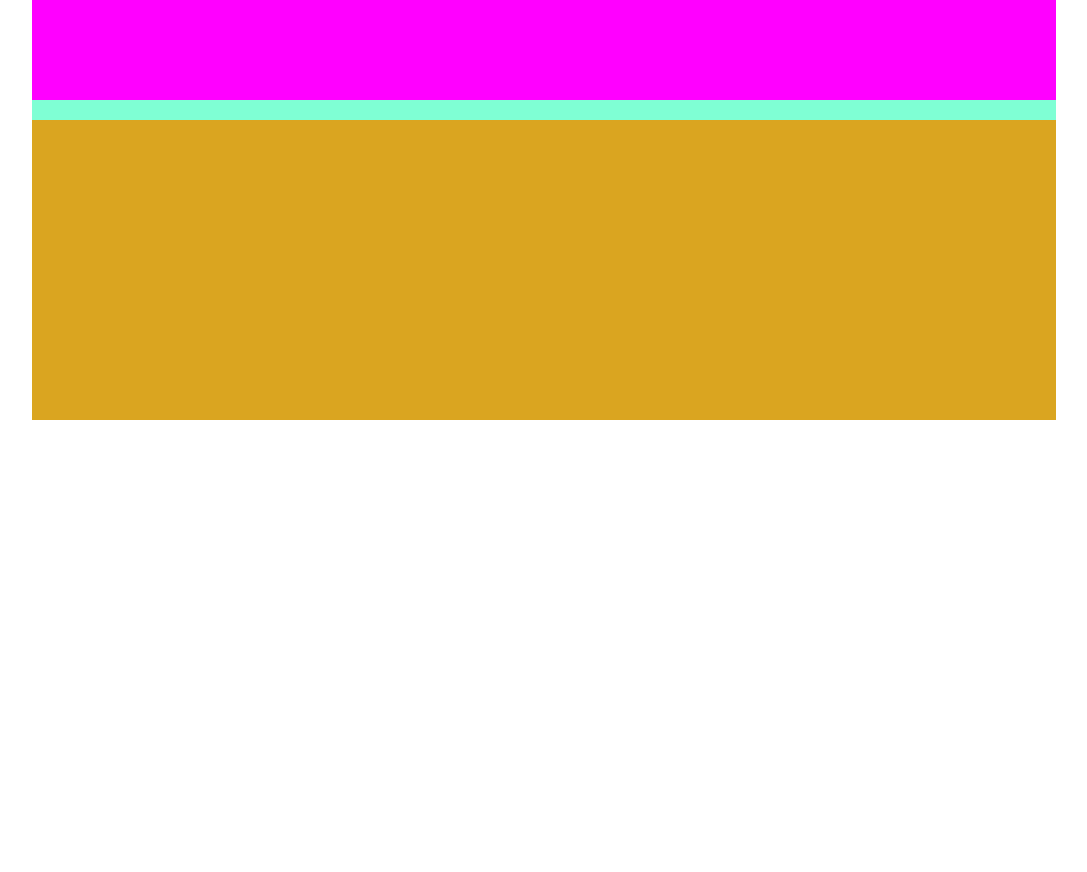
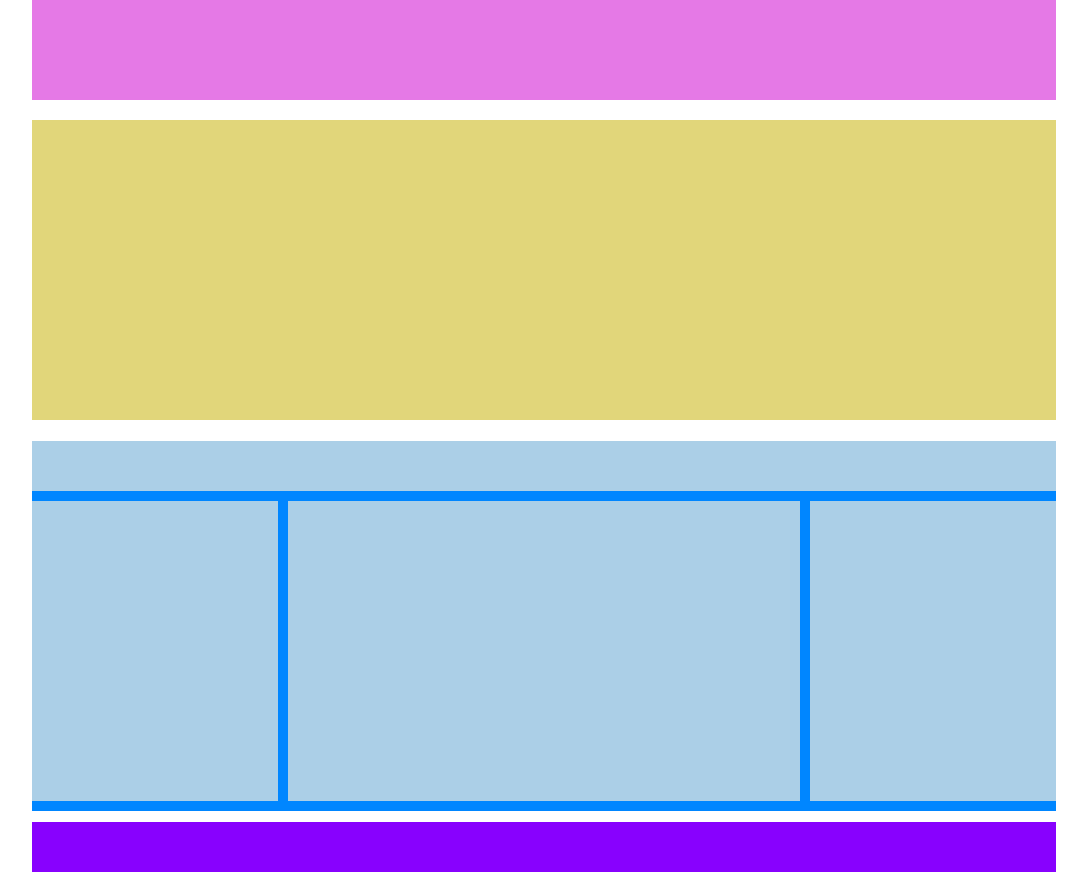
Before and after one commit to DragoAl/htmlcss-struttura-wp, a plain HTML site: page index.html in a window 1280 px wide. Shown: the whole page, without its empty margins (96-1183 px from the left). Before the commit the page ends 800 px from the top, so only its background shows below. Drawn offline with Linux system fonts and the light colour scheme.

Commit message:
block structure done

```diff
--- a/index.html
+++ b/index.html
@@ -9,7 +9,7 @@
 </head>
 <body>
     <!-- main conteiner -->
-    <div class="conteiner clearfix">
+    <div class="conteiner ">
 
         <!-- header page -->
         <header>
@@ -23,14 +23,30 @@
 
         </div>
 
+
+
         <!-- main section -->
 
         <main>
-            <section ></section>
-            <aside></aside>
-            <section></section>
-            <aside></aside>
+            <section class=" title"></section>
+
+
+            <div class="clearfix">
+
+                <aside class="slot side left">
+                    <!-- <p>Lorem, ipsum dolor sit amet consectetur adipisicing elit. Facilis cumque, cupiditate voluptas, ducimus, excepturi eius beatae ullam soluta perferendis molestiae ex itaque culpa sed. Facere cupiditate quisquam aperiam exercitationem architecto. Lorem ipsum dolor sit amet consectetur adipisicing elit. Ea dignissimos, blanditiis dolorum numquam reprehenderit similique nesciunt odit nulla veritatis odio? Quidem sit tempora laudantium neque consequuntur optio suscipit laborum earum.</p> -->
+                </aside>
+
+
+                <section class="slot maintext"></section>
+
+                <aside class="slot side right">
+                    <!-- <p>Lorem, ipsum dolor sit amet consectetur adipisicing elit. Facilis cumque, cupiditate voluptas, ducimus, excepturi eius beatae ullam soluta perferendis molestiae ex itaque culpa sed. Facere cupiditate quisquam aperiam exercitationem architecto. Lorem ipsum dolor sit amet consectetur adipisicing elit. Ea dignissimos, blanditiis dolorum numquam reprehenderit similique nesciunt odit nulla veritatis odio? Quidem sit tempora laudantium neque consequuntur optio suscipit laborum earum.</p> -->
+
+                </aside>
+            </div>
         </main>
+
 
 
 
--- a/style.css
+++ b/style.css
@@ -5,9 +5,12 @@
 }
 .conteiner{
     width: 80%;
-    height: 200px;
-    background-color: aquamarine;
     margin: 0 auto;
+
+    /* debug */
+    /* height: 200px; */
+    /* background-color: aquamarine; */
+
 }
 .clearfix::after{
     content: "";
@@ -16,15 +19,65 @@
 }
 header{
     width: 100%;
+
+    /* debug */
     height: 100px;
-    background-color:fuchsia;
-    margin-bottom:50px,
+    background-color:rgba(229,121,230,255);
 
     /* il margin non ha effetto poichè header è meno importante della classe conteiner */
 }
 #jumbotron{
     width: 100%;
+    margin-top: 2%;
+    margin-bottom: 2%;
+
+    /* debug */
     height: 300px;
-    background-color:goldenrod;
-    margin-top: 20px;
+    background-color:rgba(225,214,122,255);
 }
+.clearfix{
+    margin-bottom: 1%;
+    /* debug */
+    background-color: #0086ff;
+}
+.slot{
+    float: left;
+
+    /* debug */
+    background-color: #abcfe7;
+}
+
+
+.side{
+    width: 24%;
+    margin-top: 1%;
+
+    /* debug */
+    height: 300px;
+
+}
+.maintext{
+    width: 50%;
+    margin: 1%;
+
+    /* debug */
+    height: 300px;
+
+}
+
+.title{
+    width: 100%;
+
+    /* debug */
+    height: 50px;
+    background-color:#abcfe7;
+
+}
+footer{
+    width: 100%;
+
+    /* debug */
+    height: 50px;
+    background-color: #8801fe;
+
+}
```
